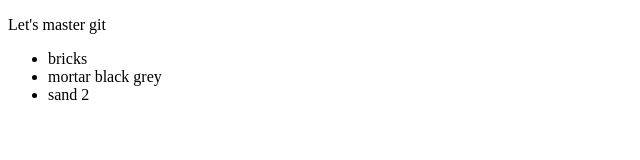
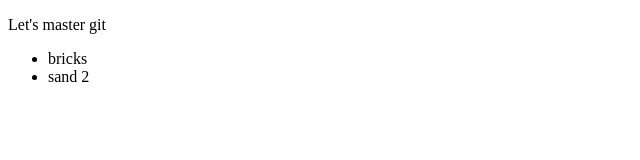
Before and after one commit to alpou/newGitTest, a plain HTML site: page index.html in a window 1280 px wide. Shown: the whole page, without its empty margins (0-640 px from the left). Drawn offline with Linux system fonts and the light colour scheme.

```diff
--- a/index.html
+++ b/index.html
@@ -10,7 +10,6 @@
 
             <ul>
                 <li>bricks</li>
-                <li>mortar black grey</li>
                 <li>sand 2</li>
                 <!-- ctrl+é to toggle comments -->
             </ul>
```
